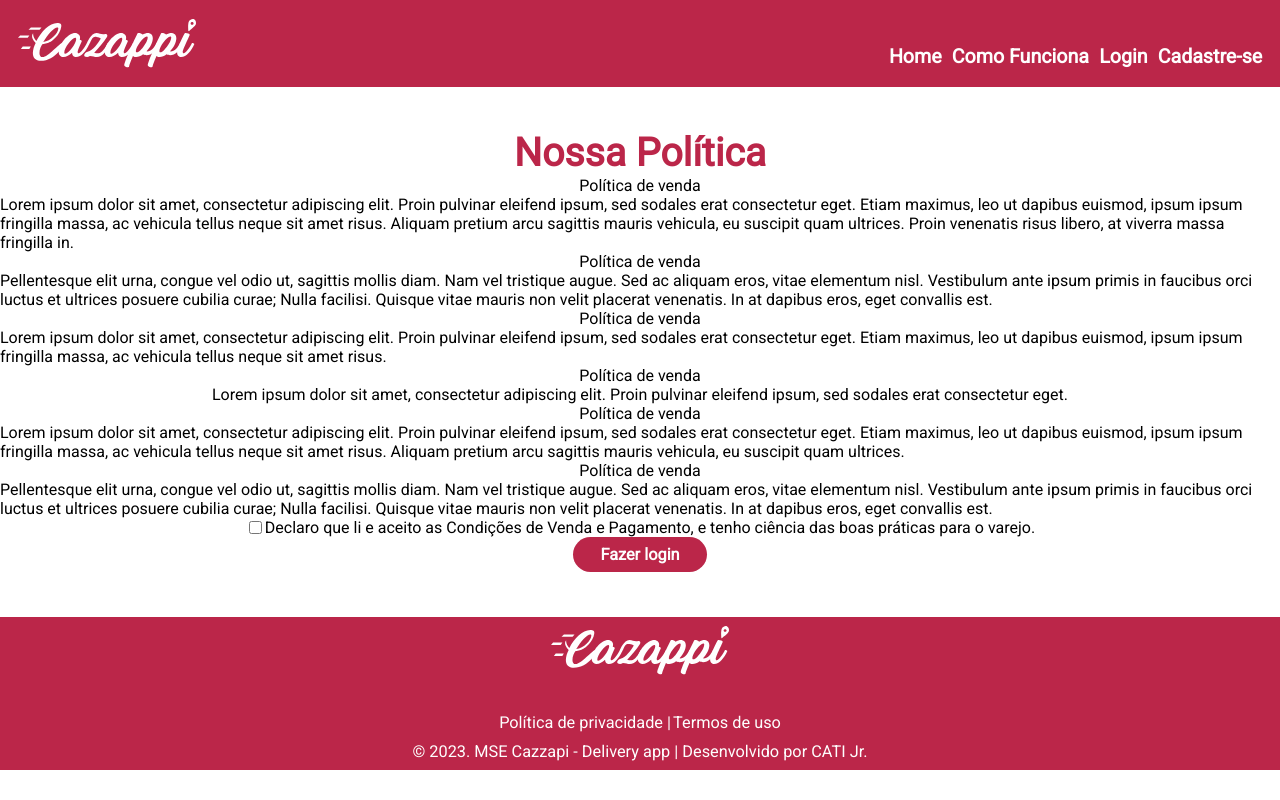
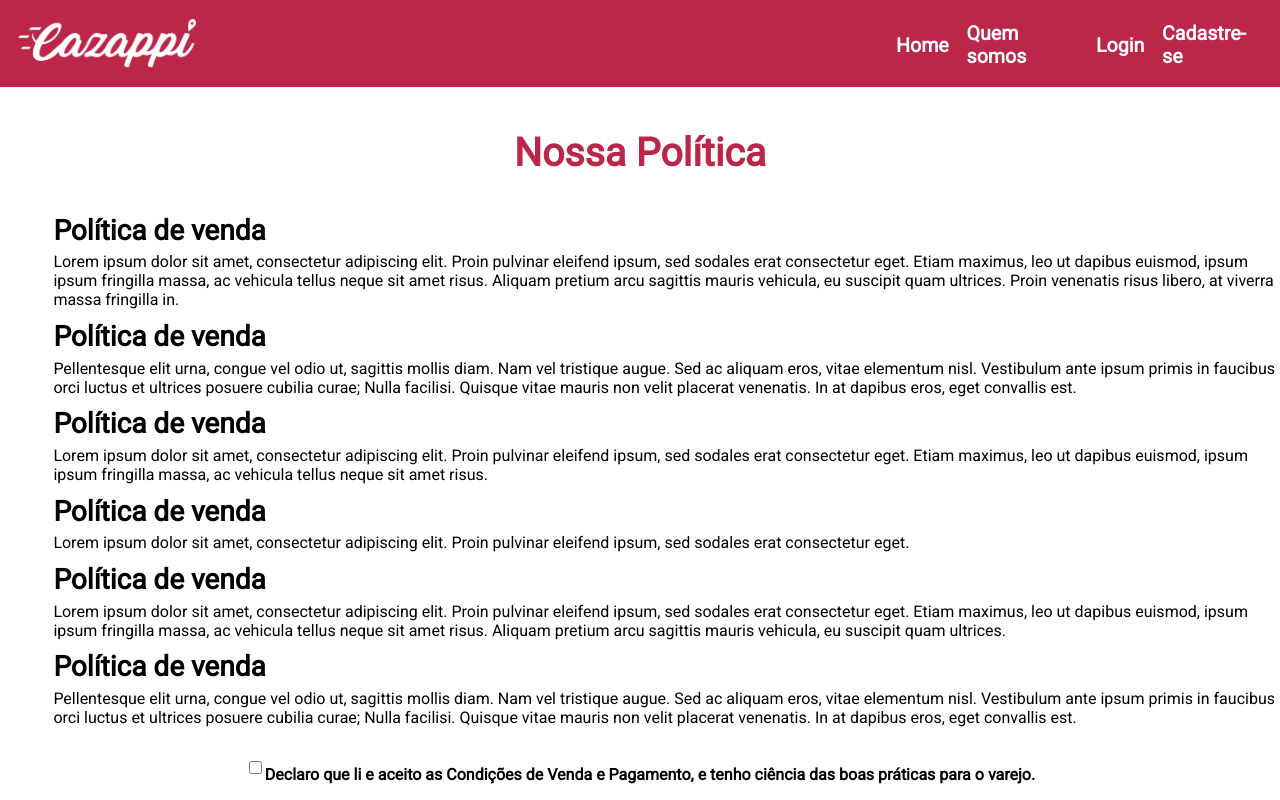
Before and after one commit to cazappi/cazappi, a React (Create React App) app: page /Politica in a window 1280 px wide. Shown: the top 800 px of the page. Built offline with nearby package versions, Linux system fonts and the light colour scheme; some icons are missing.

Commit message:
screen Politica style

```diff
--- a/src/pages/Politica/index.tsx
+++ b/src/pages/Politica/index.tsx
@@ -1,5 +1,5 @@
 import React from 'react';
-import { LOGOIMAGE, LINK, FLEXROW, FLEXCOLUMN, BUTTON } from './style';
+import { LOGOIMAGE, LINK, FLEXROW, FLEXCOLUMN, BUTTON, SUBTITLE, POLITICA } from './style';
 import logoText from '../../assets/logoText.svg';
 import mailImg from '../../assets/mail.svg';
 import logoImg from '../../assets/logoImg.png';
@@ -11,20 +11,23 @@ import {
     responsiveHeight as rh,
     responsiveFontSize as rf
 } from '../../utils/responsive-functions';
-import { header, footer } from '../../utils/generics';
+import Header from "../../components/Header/Header";
+import Footer from "../../components/Footer/Footer";
+import Button from "../../components/Button/Button";
 
 const Politica = () => {
     return (
         <div>
             {/* ----------------------- HEADER ----------------------- */}
 
-            {header()}
+            <Header />
 
             {/* ----------------------- Container ----------------------- */}
             <FLEXCOLUMN style={{
                 marginTop: rh(78),
-                marginBottom: rh(54)
+                marginBottom: rh(54),
             }}>
+
                 <div style={{
                     fontSize: rf(48),
                     fontWeight: 700,
@@ -33,57 +36,62 @@ const Politica = () => {
                     Nossa Política
                 </div>
 
+                <div style={{
+                    alignItems: 'flex-start',
+                    marginTop: rh(70),
+                }}>
                     {/*TITULO*/}
-                <div>
+                    <SUBTITLE>
                         Política de venda
-                </div>
+                    </SUBTITLE>
                     {/*TEXTO*/}
-                <div>
+                    <POLITICA>
                         Lorem ipsum dolor sit amet, consectetur adipiscing elit. Proin pulvinar eleifend ipsum, sed sodales erat consectetur eget. Etiam maximus, leo ut dapibus euismod, ipsum ipsum fringilla massa, ac vehicula tellus neque sit amet risus. Aliquam pretium arcu sagittis mauris vehicula, eu suscipit quam ultrices. Proin venenatis risus libero, at viverra massa fringilla in.
-                </div>
+                    </POLITICA>
 
                     {/*TITULO*/}
-                <div>
+                    <SUBTITLE>
                         Política de venda
-                </div>
+                    </SUBTITLE>
                     {/*TEXTO*/}
-                <div>
+                    <POLITICA>
                         Pellentesque elit urna, congue vel odio ut, sagittis mollis diam. Nam vel tristique augue. Sed ac aliquam eros, vitae elementum nisl. Vestibulum ante ipsum primis in faucibus orci luctus et ultrices posuere cubilia curae; Nulla facilisi. Quisque vitae mauris non velit placerat venenatis. In at dapibus eros, eget convallis est.
-                </div>
+                    </POLITICA>
 
                     {/*TITULO*/}
-                <div>
+                    <SUBTITLE>
                         Política de venda
-                </div>
+                    </SUBTITLE>
                     {/*TEXTO*/}
-                <div>
+                    <POLITICA>
                         Lorem ipsum dolor sit amet, consectetur adipiscing elit. Proin pulvinar eleifend ipsum, sed sodales erat consectetur eget. Etiam maximus, leo ut dapibus euismod, ipsum ipsum fringilla massa, ac vehicula tellus neque sit amet risus.
-                </div>
+                    </POLITICA>
 
                     {/*TITULO*/}
-                <div>
+                    <SUBTITLE>
                         Política de venda
-                </div>
+                    </SUBTITLE>
                     {/*TEXTO*/}
-                <div>
+                    <POLITICA>
                         Lorem ipsum dolor sit amet, consectetur adipiscing elit. Proin pulvinar eleifend ipsum, sed sodales erat consectetur eget.
-                </div>
+                    </POLITICA>
 
                     {/*TITULO*/}
-                <div>
+                    <SUBTITLE>
                         Política de venda
-                </div>
+                    </SUBTITLE>
                     {/*TEXTO*/}
-                <div>Lorem ipsum dolor sit amet, consectetur adipiscing elit. Proin pulvinar eleifend ipsum, sed sodales erat consectetur eget. Etiam maximus, leo ut dapibus euismod, ipsum ipsum fringilla massa, ac vehicula tellus neque sit amet risus. Aliquam pretium arcu sagittis mauris vehicula, eu suscipit quam ultrices.
-                </div>
+                    <POLITICA>Lorem ipsum dolor sit amet, consectetur adipiscing elit. Proin pulvinar eleifend ipsum, sed sodales erat consectetur eget. Etiam maximus, leo ut dapibus euismod, ipsum ipsum fringilla massa, ac vehicula tellus neque sit amet risus. Aliquam pretium arcu sagittis mauris vehicula, eu suscipit quam ultrices.
+                    </POLITICA>
 
                     {/*TITULO*/}
-                <div>
+                    <SUBTITLE>
                         Política de venda
-                </div>
+                    </SUBTITLE>
                     {/*TEXTO*/}
-                <div>
+                    <POLITICA>
                         Pellentesque elit urna, congue vel odio ut, sagittis mollis diam. Nam vel tristique augue. Sed ac aliquam eros, vitae elementum nisl. Vestibulum ante ipsum primis in faucibus orci luctus et ultrices posuere cubilia curae; Nulla facilisi. Quisque vitae mauris non velit placerat venenatis. In at dapibus eros, eget convallis est.
+                    </POLITICA>
                 </div>
 
                 <FLEXROW>
@@ -96,20 +104,26 @@ const Politica = () => {
                         }
                     } />
 
-                    <div>
+                    <div style={{
+                        fontWeight: "600",
+                        marginTop: rh(50),
+                        marginBottom: rh(26),
+                    }}>
                         Declaro que li e aceito as Condições de Venda e Pagamento, e tenho ciência das boas práticas para o varejo.
                     </div>
                 </FLEXROW>
 
-                <BUTTON>Fazer login</BUTTON>
-
+                <Button as="a" type="red" style={{
+                    marginTop: rh(26),
+                    marginBottom: rh(70),
+                }}>Confirmar Assinatura</Button>
 
             </FLEXCOLUMN>
 
 
             {/* ----------------------- FOOTER ----------------------- */}
 
-            {footer()}
+            <Footer />
         </div>
 
     );
--- a/src/pages/Politica/style.tsx
+++ b/src/pages/Politica/style.tsx
@@ -66,3 +66,18 @@ export const BUTTON = styled.button`
   }
   margin-bottom: ${rh(30)};
 `;
+
+export const SUBTITLE = styled.div`
+font-weight: 700;
+font-size: 28px;
+align-items: flex-start;
+margin-left: ${rw(60)};
+`;
+
+export const POLITICA = styled.div`
+margin-left: ${rw(60)};
+margin-bottom: ${rh(20)};
+margin-top: ${rh(10)};
+font-weight: 400;
+
+`;
```
Lines whose indentation alone changed are shown as unchanged.
